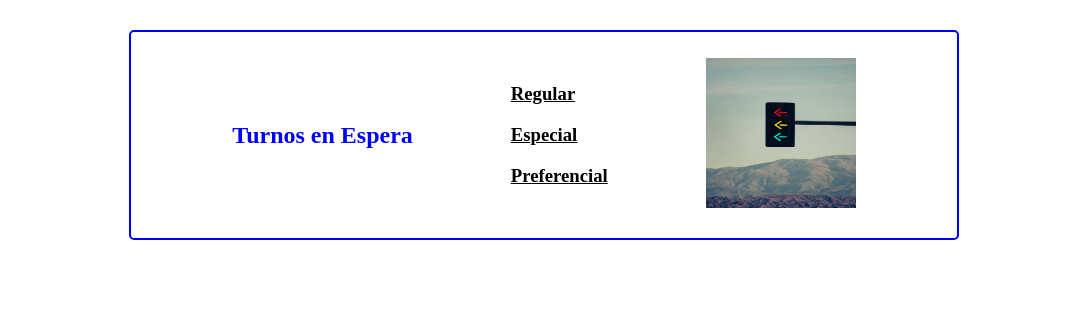
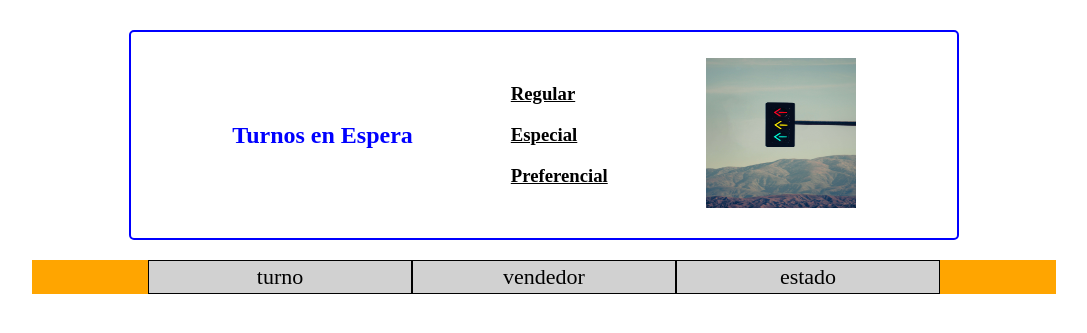
Before and after one commit to userlg/digiturn-flask-app, a Flask app: page /sellers_view in a window 1280 px wide. Shown: the top 333 px of the page, without its empty margins (96-1183 px from the left). Run offline with Flask 2, Linux system fonts and the light colour scheme.

Commit message:
New style in framework

```diff
--- a/app/static/css/style.css
+++ b/app/static/css/style.css
@@ -81,6 +81,27 @@ body {
   height: 150px;
 }
 
+#father2 {
+  width: 80%;
+  margin: auto;
+  background: orange;
+}
+#father2 #table #column_table {
+  margin-top: 20px;
+  display: flex;
+  flex-direction: row;
+  justify-content: center;
+}
+#father2 #table #column_table div {
+  display: block;
+  font-size: 22px;
+  width: 25%;
+  text-align: center;
+  padding: 3px;
+  background-color: #d1d1d1;
+  border: 1px solid black;
+}
+
 #footer {
   margin-top: 100px;
 }
--- a/app/static/css/style.scss
+++ b/app/static/css/style.scss
@@ -106,6 +106,36 @@ body {
 
 //<------------------------------------------------>>
 
+
+//<--------------------------Father2------------------>
+
+
+#father2 {
+  width: 80%;
+  margin: auto;
+  background: orange;
+  #table {
+    #column_table {
+      margin-top: 20px;
+      display: flex;
+    flex-direction: row;
+    justify-content:center;
+      div {
+        display: block;
+        font-size: 22px;
+        width:25%;
+        text-align: center;
+        padding: 3px;
+        background-color:rgb(209, 209, 209);
+        border: 1px solid black;
+      }
+    }
+  }
+}
+
+//<-------------------------------------------------->
+
+
 //-----------------MARQUEE EFFECT --------------
 
 
--- a/app/templates/sellers_view.html
+++ b/app/templates/sellers_view.html
@@ -1,20 +1,29 @@
 {% extends "layout.html" %} {% block body%}
 
 <div id="container2">
-   <div id="membrete">
-     <div id="titulo">
-   <h2>Turnos en Espera</h2>
+  <div id="membrete">
+    <div id="titulo">
+      <h2>Turnos en Espera</h2>
     </div>
     <div id="type">
       <h3 id="regular">Regular</h3>
-      <h3 id="especial" >Especial</h3>
+      <h3 id="especial">Especial</h3>
       <h3 id="preferencial">Preferencial</h3>
     </div>
     <div id="logo">
-      <img src="{{ url_for('static',filename='img/signal.jpg') }}" alt="">
+      <img src="{{ url_for('static',filename='img/signal.jpg') }}" alt="" />
     </div>
-   </div>
+  </div>
+</div>
 
+<div id="father2">
+  <div id="table">
+    <div id="column_table">
+      <div>turno</div>
+      <div>vendedor</div>
+      <div>estado</div>
+    </div>
+  </div>
 </div>
 
 {% endblock %}
```
Also changed, not shown: 1 other file.
